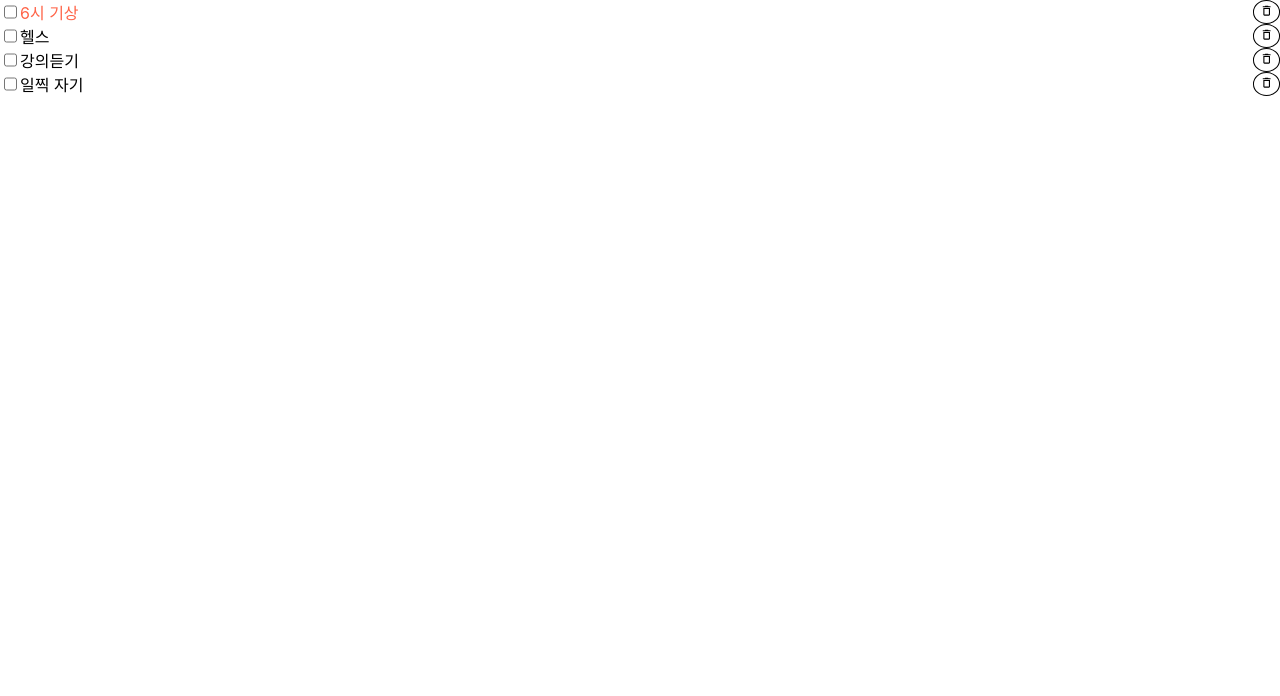
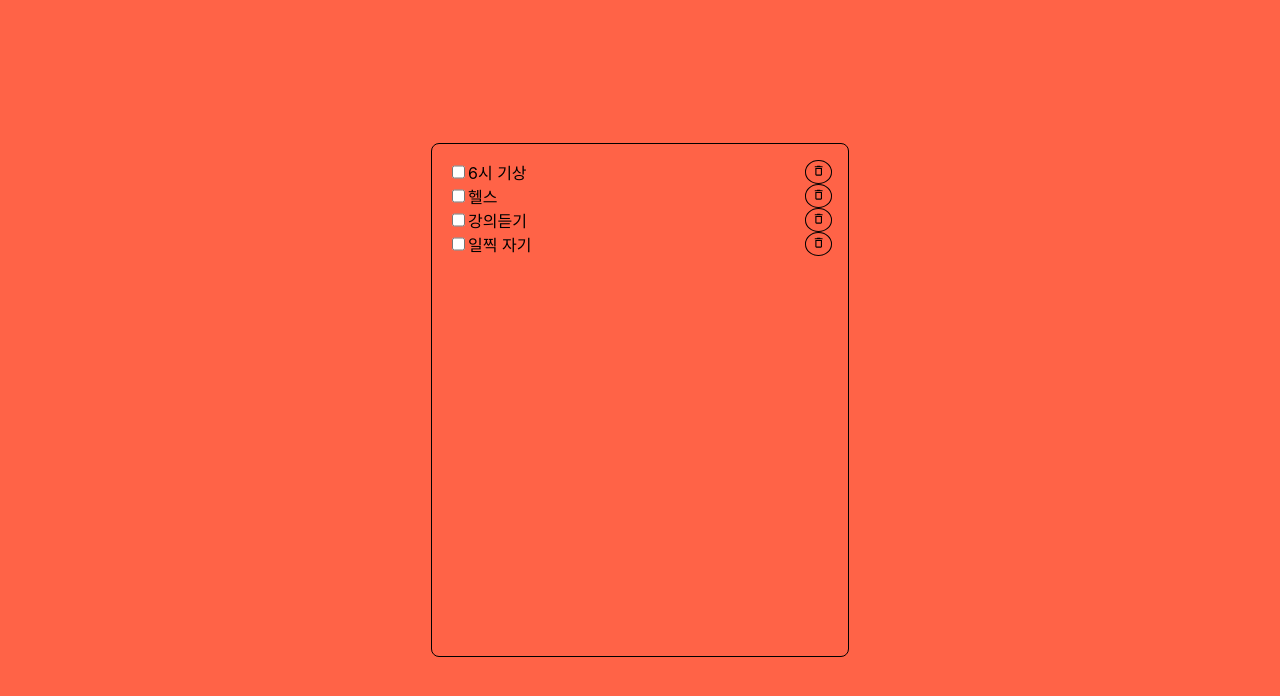
Before and after one commit to JaydenLee1116/todo-app, a React (Create React App) app: page / in a window 1280 px wide. Shown: the top 696 px of the page. Built offline with nearby package versions, Linux system fonts and the light colour scheme.

Commit message:
feat: Add container component
- 실제 유저가 상호작용하는 container

```diff
--- a/src/App.css
+++ b/src/App.css
@@ -1,3 +1,9 @@
 .App {
-  text-align: center;
+  width: 100vw;
+  height: 100vh;
+  display: flex;
+  justify-content: center;
+  align-items: center;
+
+  background-color: tomato;
 }
--- a/src/App.tsx
+++ b/src/App.tsx
@@ -1,16 +1,10 @@
-import React from 'react';
 import './App.css';
-import Item from './components/Item';
+import Container from './components/Container';
 
-function App() {
-  const tempTitles = ['6시 기상', '헬스', '강의듣기', '일찍 자기'];
+export default function App() {
   return (
     <div className="App">
-      {tempTitles.map((title, index) => (
-        <Item title={title} key={index} />
-      ))}
+      <Container />
     </div>
   );
 }
-
-export default App;
--- /dev/null
+++ b/src/components/Container.tsx
@@ -0,0 +1,14 @@
+import styles from '../styles/Container.module.css';
+
+import Item from './Item';
+
+export default function Container() {
+  const tempTitles = ['6시 기상', '헬스', '강의듣기', '일찍 자기'];
+  return (
+    <div className={styles.container}>
+      {tempTitles.map((title, index) => (
+        <Item title={title} key={index} />
+      ))}
+    </div>
+  );
+}
--- /dev/null
+++ b/src/styles/Container.module.css
@@ -0,0 +1,9 @@
+.container {
+  width: 30vw;
+  height: 60vh;
+  position: relative;
+  margin: auto;
+  padding: 1rem;
+  border: 1px solid black;
+  border-radius: 0.5rem;
+}
```
Also changed, not shown: 1 other file (tests, documents, lock files or other folders).
